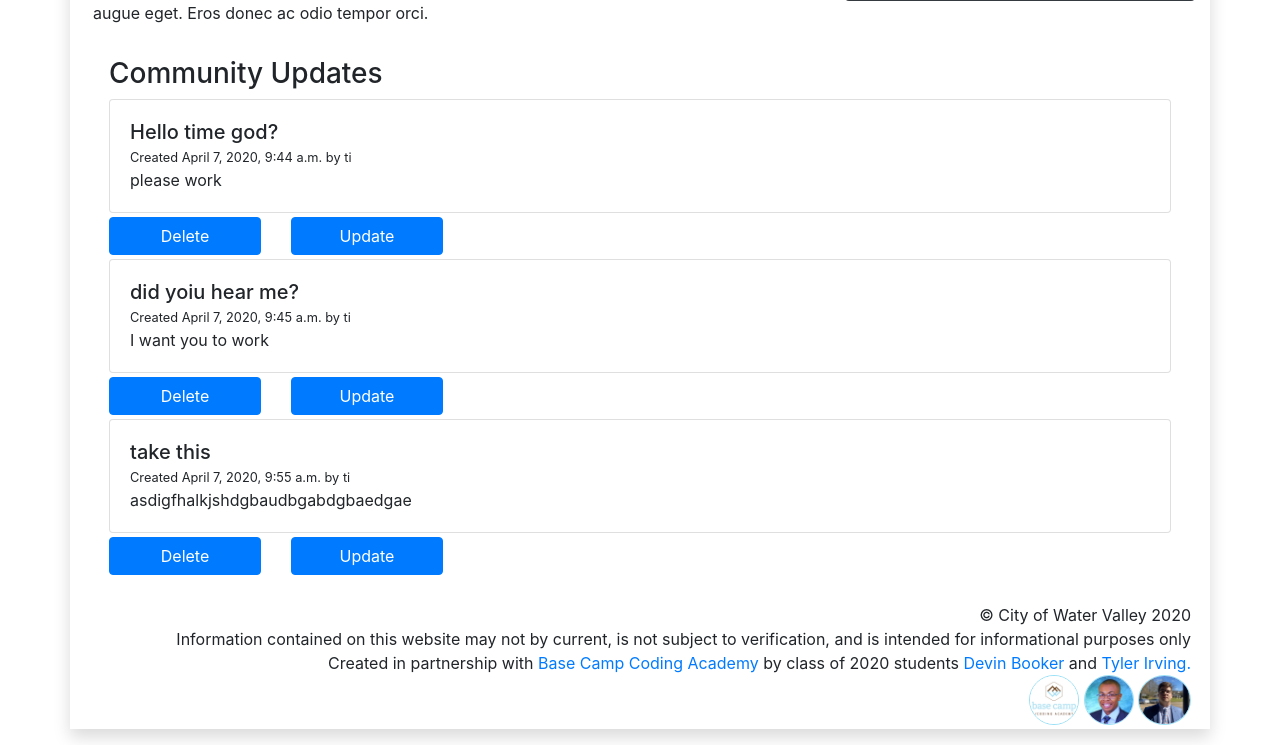
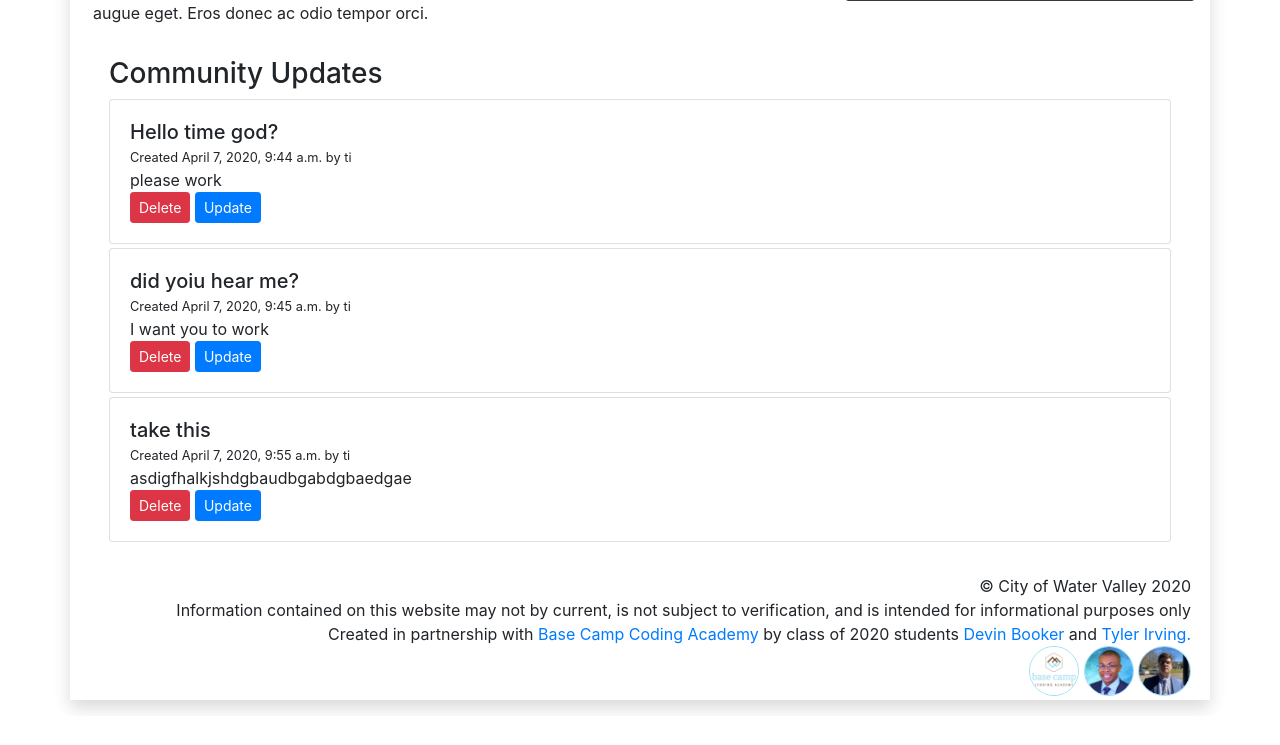
Before and after one commit to devinbooker616/WVWebsite, a Django app: template WVWebsite/app/templates/home.html in a window 1280 px wide. Shown: the part 579-1324 px from the top of the page. After the commit the page ends 1291 px from the top, so only its background shows below. Run offline with Django 3.2, Linux system fonts and the light colour scheme; the template is opened without the code that fills it: values that come from a table or form of the project are taken from there, others are empty; a user stored in the database is signed in; data comes from the database, SQL or seed files in the repository; parts of the project's set-up code (start-up, migrations or seed data) failed here and were passed over; some libraries are stand-ins or nearby versions.

Commit message:
Changed the button layout for editing posts
To make the page more compact. Readded db to gitignore.

```diff
--- a/WVWebsite/app/templates/home.html
+++ b/WVWebsite/app/templates/home.html
@@ -54,25 +54,21 @@
             <div>
                 {{ post.body|safe }}
             </div>
+            {% if user.is_superuser %}
+            <div>
+                <!-- Delete button -->
+                <a href="{% url 'delete_post' post.pk %}">
+                    <button type="button" class="btn btn-sm btn-danger">Delete</button>
+                </a>
+                <!-- Update button -->
+                <a href="{% url 'update_post' post.pk %}">
+                    <button type="button" class="btn btn-sm btn-primary">Update</button>
+                </a>
+            </div>
+            {% endif %}
         </div>
     </div>
-    {% if user.is_superuser %}
-    <div class="row">
 
-        <!-- Delete button -->
-        <a href="{% url 'delete_post' post.pk %}" class="col-md-2 pull-right">
-            <button type="button" class="btn btn-primary btn-block">Delete</button>
-        </a>
-
-        <!-- Update button -->
-        <a href="{% url 'update_post' post.pk %}" class="col-md-2 pull-right">
-            <button type="button" class="btn btn-primary btn-block">Update</button>
-        </a>
-
-    </div>
-    {% else %}
-
-    {% endif %}
     {% endfor %}
 </div>
 {% endblock content %}
```
Also changed, not shown: 1 other file.
